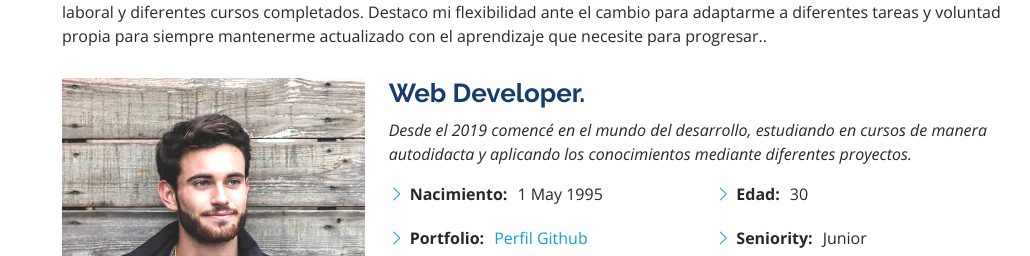
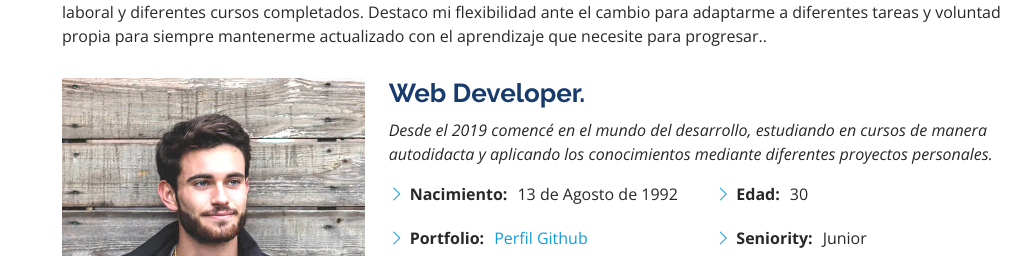
Before and after one commit to CristianEmanuelCamposFuentes/Frontend-Academy-Proyecto-Final, a plain HTML site: page index.html in a window 1280 px wide. Shown: the part 962-1218 px from the top of the page, without its empty margins (250-1280 px from the left). Drawn offline with nearby package versions, Linux system fonts and the light colour scheme.

Commit message:
Cambiar fecha de nacimiento en seccion Acerca

```diff
--- a/index.html
+++ b/index.html
@@ -101,12 +101,12 @@
           <div class="col-lg-8 pt-4 pt-lg-0 content" data-aos="fade-left">
             <h3> Web Developer.</h3>
             <p class="fst-italic">
-              Desde el 2019 comencé en el mundo del desarrollo, estudiando en cursos de manera autodidacta y aplicando los conocimientos mediante diferentes proyectos.
+              Desde el 2019 comencé en el mundo del desarrollo, estudiando en cursos de manera autodidacta y aplicando los conocimientos mediante diferentes proyectos personales.
             </p>
             <div class="row">
               <div class="col-lg-6">
                 <ul>
-                  <li><i class="bi bi-chevron-right"></i> <strong>Nacimiento:</strong> <span>1 May 1995</span></li>
+                  <li><i class="bi bi-chevron-right"></i> <strong>Nacimiento:</strong> <span>13 de Agosto de 1992</span></li>
                   <li><i class="bi bi-chevron-right"></i> <strong>Portfolio:</strong> <span><a href="https://github.com/CristianEmanuelCamposFuentes">Perfil Github</a> </span></li>
                   <li><i class="bi bi-chevron-right"></i> <strong>Teléfono:</strong> <span>Consultar por mensaje privado</span></li>
                   <li><i class="bi bi-chevron-right"></i> <strong>Ciudad:</strong> <span>Bell Ville, Córdoba, Argentina</span></li>
```
